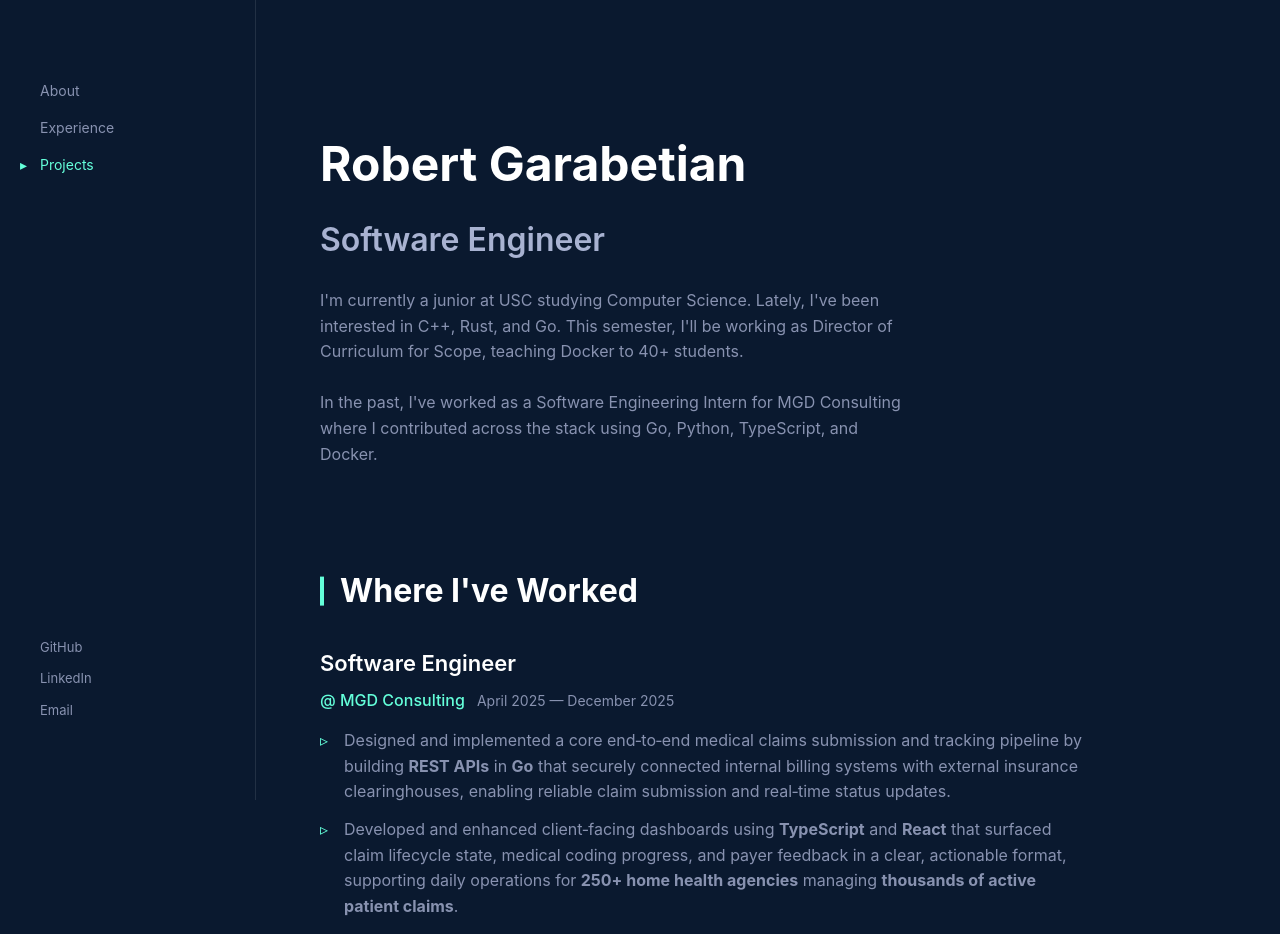
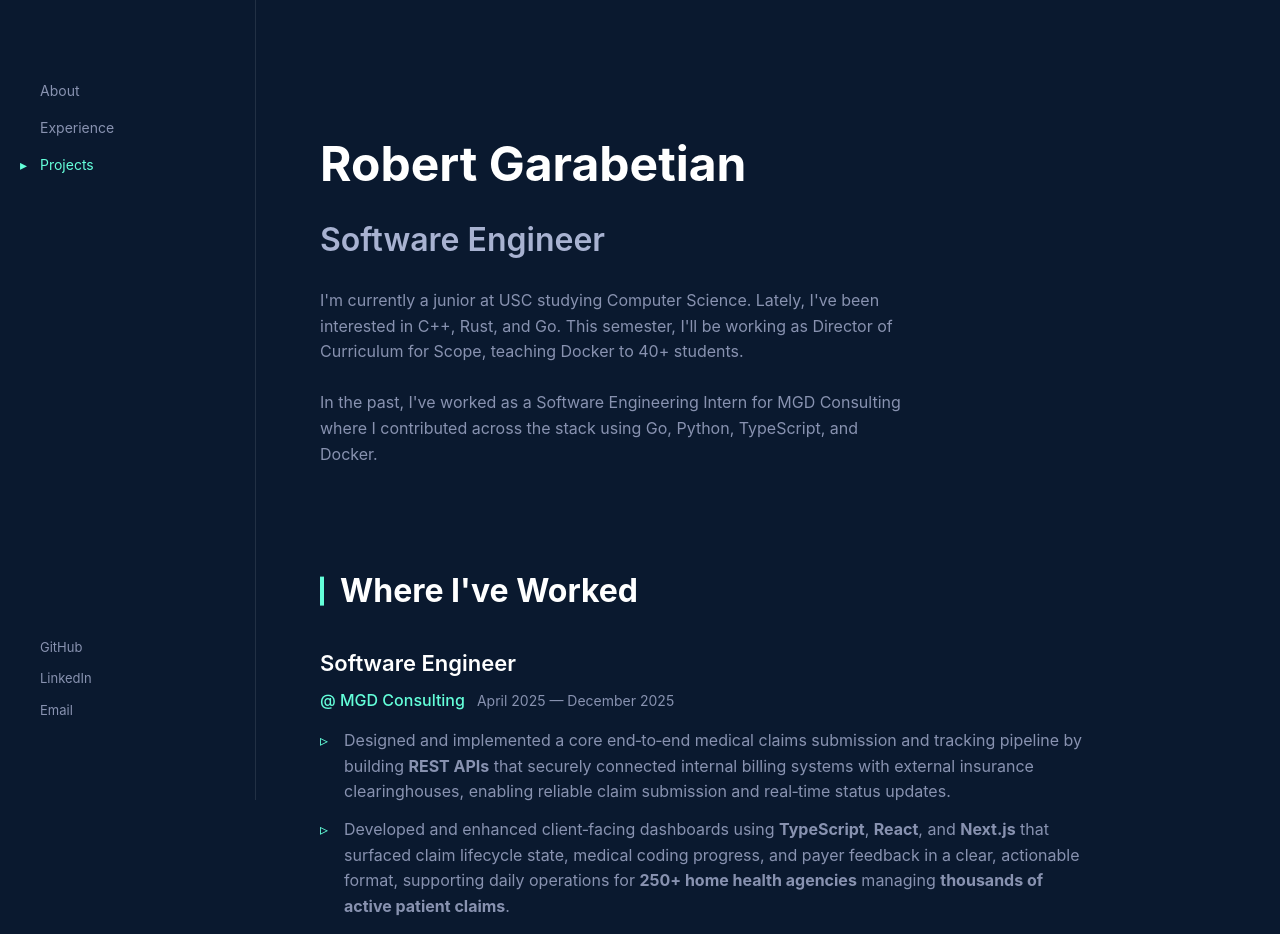
Before and after one commit to RobertGarabetian/portfolio, a React (Vite) app: page / in a window 1280 px wide. Shown: the top 934 px of the page. Built offline with nearby package versions, Linux system fonts and the light colour scheme.

Commit message:
couple of changes

```diff
--- a/src/App.tsx
+++ b/src/App.tsx
@@ -165,23 +165,23 @@ function App() {
                 <li>
                   Designed and implemented a core end‑to‑end medical claims
                   submission and tracking pipeline by building{" "}
-                  <strong>REST APIs</strong> in <strong>Go</strong> that
-                  securely connected internal billing systems with external
-                  insurance clearinghouses, enabling reliable claim submission
-                  and real‑time status updates.
+                  <strong>REST APIs</strong> that securely connected internal
+                  billing systems with external insurance clearinghouses,
+                  enabling reliable claim submission and real‑time status
+                  updates.
                 </li>
                 <li>
                   Developed and enhanced client‑facing dashboards using{" "}
-                  <strong>TypeScript</strong> and <strong>React</strong> that
-                  surfaced claim lifecycle state, medical coding progress, and
-                  payer feedback in a clear, actionable format, supporting daily
-                  operations for <strong>250+ home health agencies</strong>{" "}
-                  managing <strong>thousands of active patient claims</strong>.
+                  <strong>TypeScript</strong>, <strong>React</strong>, and{" "}
+                  <strong>Next.js</strong> that surfaced claim lifecycle state,
+                  medical coding progress, and payer feedback in a clear,
+                  actionable format, supporting daily operations for{" "}
+                  <strong>250+ home health agencies</strong> managing{" "}
+                  <strong>thousands of active patient claims</strong>.
                 </li>
                 <li>
                   Built robust{" "}
-                  <strong>data validation and normalization pipelines</strong>{" "}
-                  in <strong>Python</strong> and <strong>PostgreSQL</strong> to
+                  <strong>data validation and normalization pipelines</strong>to
                   standardize highly variable insurance and clinical data prior
                   to submission, significantly improving data integrity and
                   reducing downstream insurance claim denials by{" "}
@@ -199,6 +199,7 @@ function App() {
               </ul>
               <div className="tech-tags">
                 <span>Go</span>
+                <span>Rust</span>
                 <span>TypeScript</span>
                 <span>React</span>
                 <span>Next.js</span>
@@ -206,6 +207,7 @@ function App() {
                 <span>AWS</span>
                 <span>Docker</span>
                 <span>Python</span>
+                <span>Terraform</span>
               </div>
             </div>
 
```
